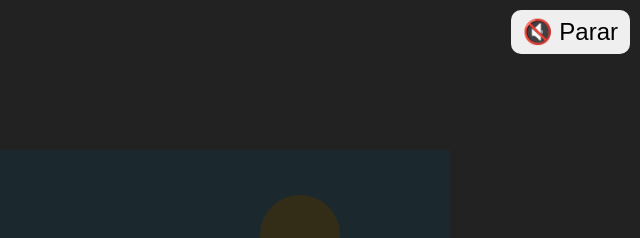
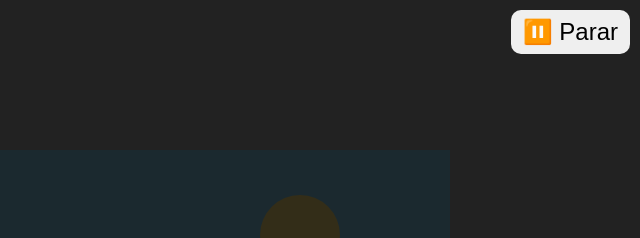
Before and after one commit to adriano387/adrianin-jogo2d, a plain HTML site: page index.html in a window 1280 px wide. Both pictures are taken after a click on the button "⬆️ PULAR". Shown: the top 238 px of the page, 640-1280 px from the left. Drawn offline with Linux system fonts and the light colour scheme.

Commit message:
Add files via upload

```diff
--- a/index.html
+++ b/index.html
@@ -33,18 +33,22 @@
   let btnMusica = document.getElementById('btn-musica');
   let tocando = false;
 
-  function ligarMusica() {
-    if (!tocando) {
-      musica.play();
-      btnMusica.textContent = '🔇 Parar';
+function ligarMusica() {
+  if (!tocando) {
+    musica.play().then(() => {
       tocando = true;
-    }
+      btnMusica.textContent = '⏸️ Parar';
+    }).catch(() => {});
   }
+}
 
-
-  document.addEventListener('touchstart', ligarMusica, true);
-  document.addEventListener('click', ligarMusica, true);
+  document.addEventListener('touchstart', ligarMusica);
+  document.addEventListener('click', ligarMusica);
   document.addEventListener('keydown', ligarMusica);
+  document.getElementById('btn-pular').addEventListener('touchstart', ligarMusica);
+document.getElementById('btn-pular').addEventListener('click', ligarMusica);
+document.getElementById('btn-esquerda').addEventListener('touchstart', ligarMusica);
+document.getElementById('btn-direita').addEventListener('touchstart', ligarMusica);
 
   btnMusica.addEventListener('click', (e) => {
   e.stopPropagation();
```
